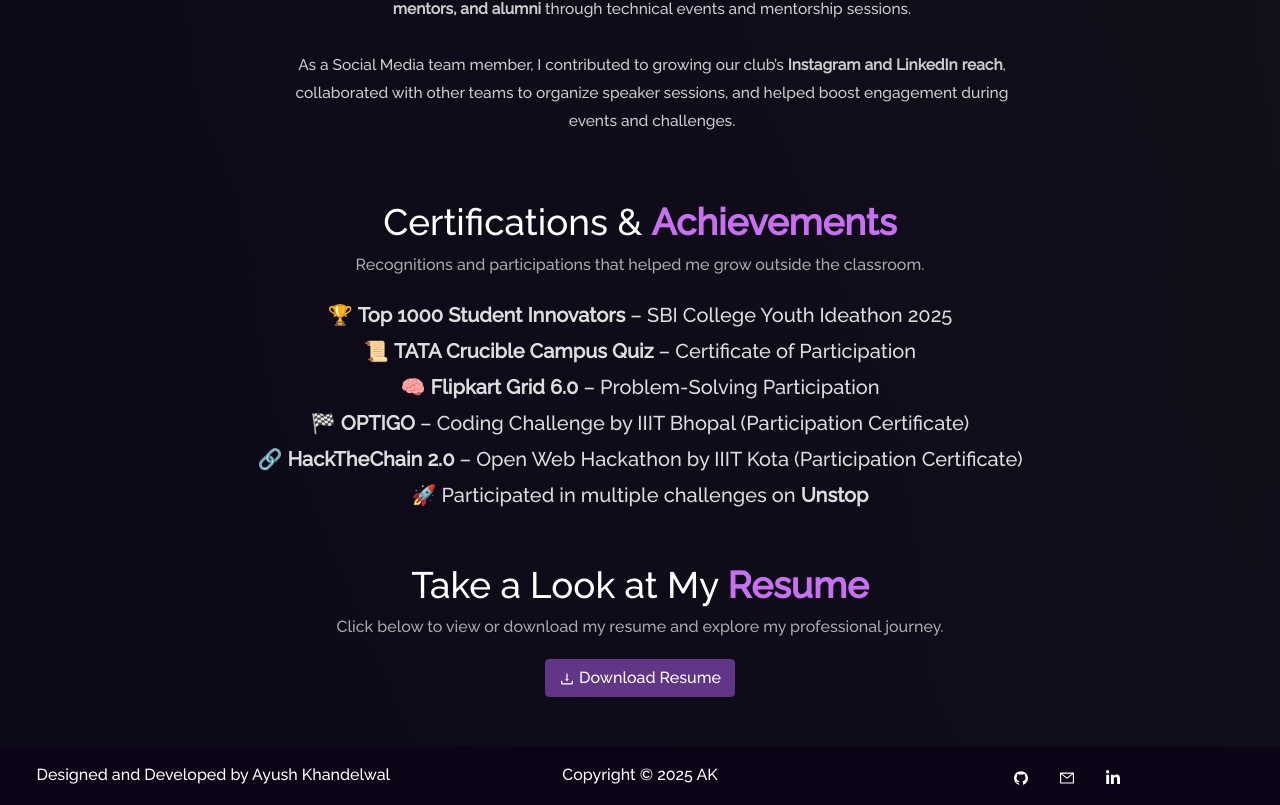
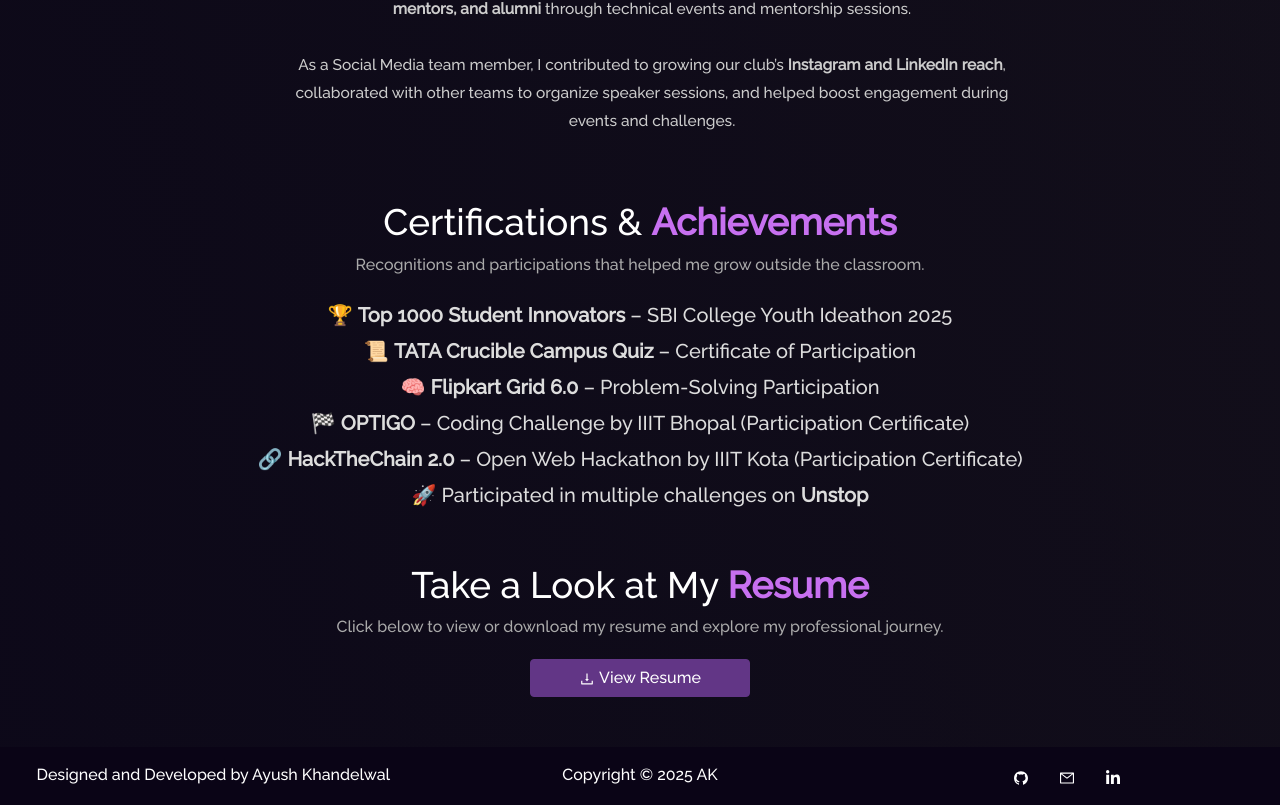
Before and after one commit to ayushkhandelwal18/Portfolio, a React (Vite) app: page /about in a window 1280 px wide. Shown: the part 2268-3073 px from the top of the page. Built offline with nearby package versions, Linux system fonts and the light colour scheme.

Commit message:
updated resume upload

```diff
--- a/src/components/About/Resume.jsx
+++ b/src/components/About/Resume.jsx
@@ -1,22 +1,24 @@
 import React from "react";
 import { Container, Row, Button } from "react-bootstrap";
 import { AiOutlineDownload } from "react-icons/ai";
-import pdf from "../../Assets/Ayush Khandelwal.pdf";
 
 function Resume() {
   return (
     <Container>
+      <p style={{ textAlign: "center", color: "#aaa", fontSize: "16px", marginBottom: "20px" }}>
+        Click below to view or download my resume and explore my professional journey.
+      </p>
 
-      <p style={{ textAlign: "center", color: "#aaa", fontSize: "16px", marginBottom: "20px" }}>
-   Click below to view or download my resume and explore my professional journey.
-</p>
-
-
-      {/* Download Button */}
       <Row style={{ justifyContent: "center", position: "relative", marginBottom: "20px" }}>
-        <Button variant="primary" href={pdf} target="_blank" style={{ maxWidth: "190px" }}>
+        <Button
+          variant="primary"
+          href="https://drive.google.com/file/d/1OzP-k9Ar2EzehjzaNqBpKRfSj4kZCVGP/view?usp=sharing"
+          target="_blank"
+          rel="noopener noreferrer"
+          style={{ maxWidth: "220px" }}
+        >
           <AiOutlineDownload />
-          &nbsp;Download Resume
+          &nbsp;View Resume
         </Button>
       </Row>
     </Container>
```
